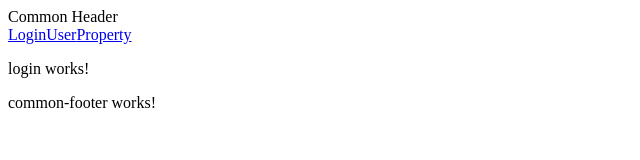
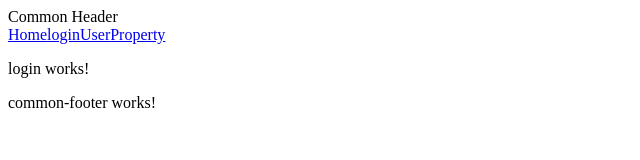
Before and after one commit to ldimensions/prop, an Angular app: page /login in a window 1280 px wide. Shown: the top 160 px of the page, without its empty margins (0-640 px from the left). Built offline with nearby package versions, Linux system fonts and the light colour scheme; no server answers.

Commit message:
Menu from JSON

```diff
--- a/src/app/layouts/common-layout/common-header/common-header.component.html
+++ b/src/app/layouts/common-layout/common-header/common-header.component.html
@@ -1,6 +1,6 @@
 Common Header
 <nav>
-  <a [routerLink]="['/login']">Login</a>
-  <a [routerLink]="['/user']">User</a>
-  <a [routerLink]="['/property']">Property</a>
+  <span *ngFor="let commonMenu of commonMenus">
+      <a [routerLink]="[commonMenu.routerLink]">{{commonMenu.label}}</a>
+  </span>
 </nav>
--- a/src/app/layouts/common-layout/common-header/common-header.component.ts
+++ b/src/app/layouts/common-layout/common-header/common-header.component.ts
@@ -1,6 +1,6 @@
 import { Component, OnInit } from '@angular/core';
 import {Http} from "@angular/http";
-//import { AppConfig } from '../../../shared/config/app-config';
+import { commonMenu } from '../../../shared/models/menu/common.menu';
 import { environment } from '../../../../environments/environment';
 
 
@@ -13,8 +13,11 @@ export class CommonHeaderComponent implements OnInit {
 
   constructor(private http:Http){ }
 
+  private commonMenus: Array<any> = commonMenu;
+
   ngOnInit() {
     console.log(environment.API_URL);
+    console.log(this.commonMenus);
   }
 
 }
--- /dev/null
+++ b/src/app/shared/models/menu/common.menu.ts
@@ -0,0 +1,29 @@
+
+export const commonMenu = [
+    {
+        label: 'Home',
+        routerLink: '',
+        children: [
+            {
+                label: 'Sub Home1',
+                routerLink: '',
+            },
+            {
+                label: 'Sub Home2',
+                routerLink: '',
+            }
+        ]
+    },
+    {
+        label: 'login',
+        routerLink: '/login',
+    },
+    {
+        label: 'User',
+        routerLink: '/user',
+    },
+    {
+        label: 'Property',
+        routerLink: '/property',
+    },
+];
```
